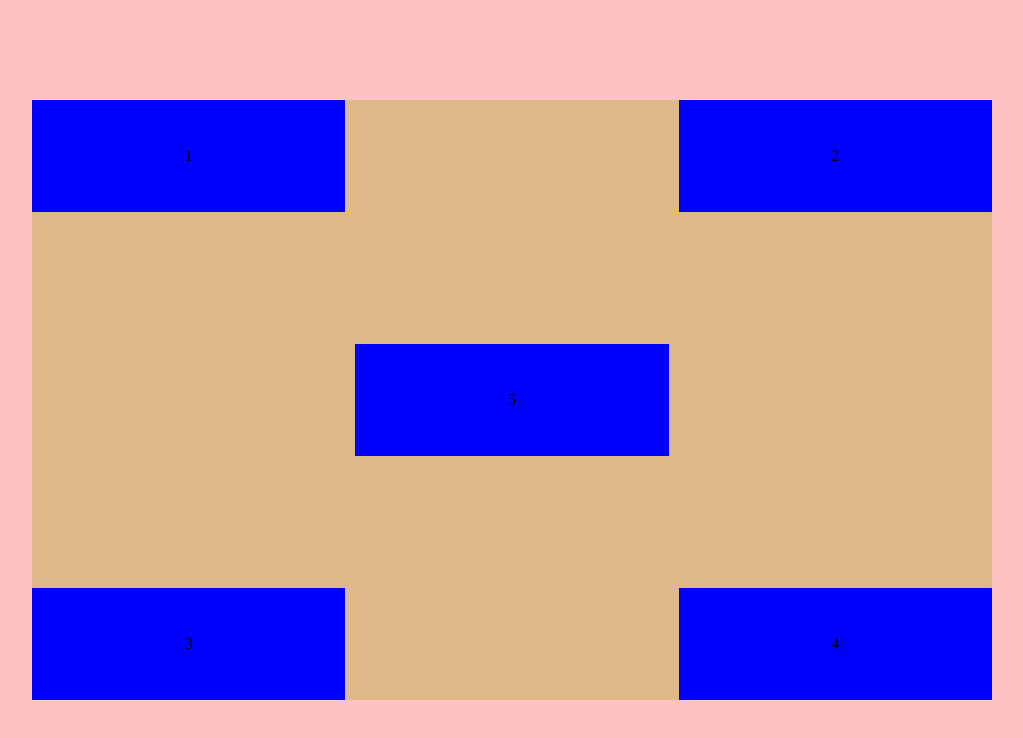
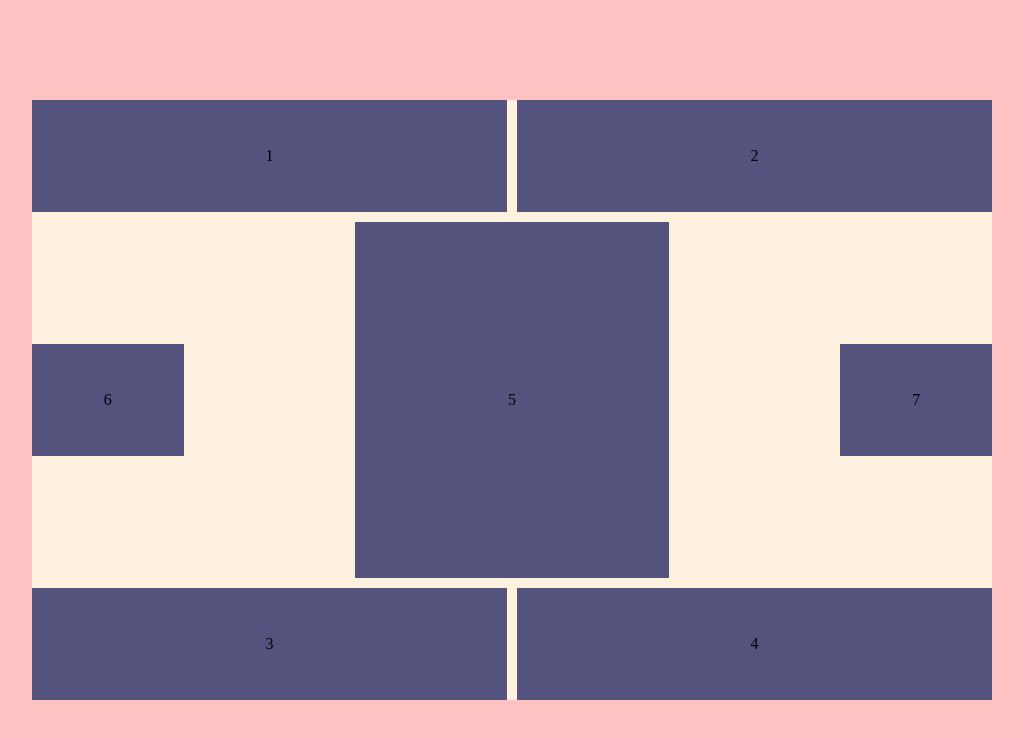
Before and after one commit to fluffykelpie/CSS-positioning, a plain HTML site: page index.html in a window 1280 px wide. Shown: the whole page, without its empty margins (128-1151 px from the left). Drawn offline with Linux system fonts and the light colour scheme.

Commit message:
double bars

```diff
--- a/index.html
+++ b/index.html
@@ -14,6 +14,9 @@
             <div class="box">3</div>
             <div class="box">4</div>
             <div class="box">5</div>
+            <div class="box">6</div>
+            <div class="box">7</div>
+
         </div>
     </main>
 </body>
--- a/sass/main.scss
+++ b/sass/main.scss
@@ -10,21 +10,21 @@ main {
 .container {
     height: 75%;
     width: 75%;
-    background-color: burlywood;
+    background-color: rgb(255, 241, 224);
     display: grid;
     grid-gap: 10px;
     grid-template-columns: repeat(6, 1fr);
     grid-template-rows: repeat(5, 1fr);
     grid-template-areas:
-    "a a . . b b"
-    ". . . . . ."
+    "a a a b b b"
     ". . e e . ."
-    ". . . . . ."
-    "c c . . d d";
+    "f . e e . g"
+    ". . e e . ."
+    "c c c d d d";
 }
 
 .box {
-    background: blue;
+    background: rgb(83, 83, 126);
     display: flex;
     justify-content: center;
     align-items: center;
@@ -49,3 +49,11 @@ main {
 .box:nth-child(5){
     grid-area: e;
 }
+
+.box:nth-child(6){
+    grid-area: f;
+}
+
+.box:nth-child(7){
+    grid-area: g;
+}
```
Also changed, not shown: style.css, 1 other file.
